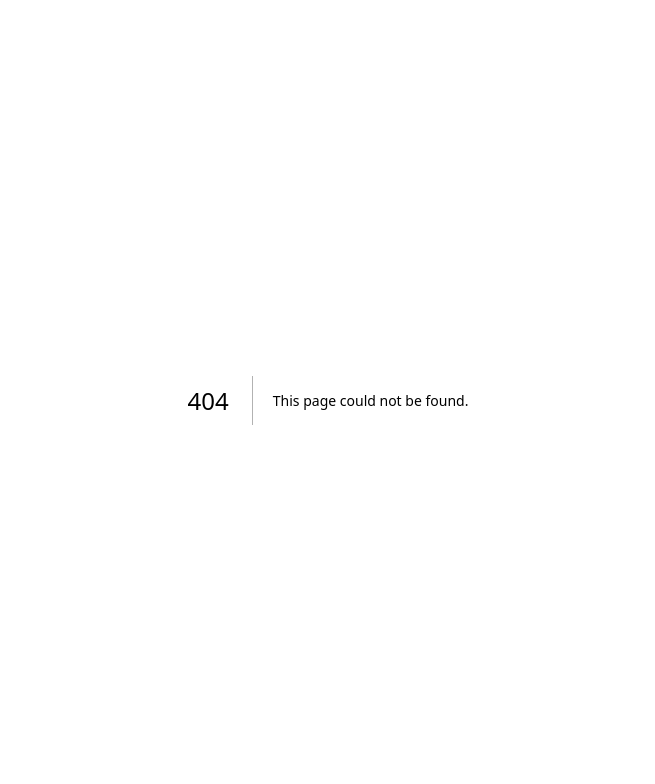
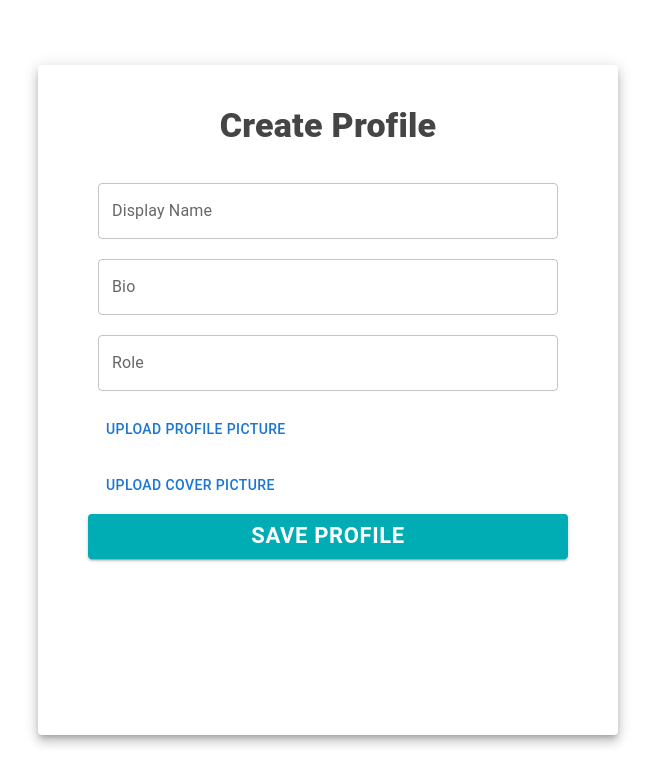
Before and after one commit to mohamed-ma1703976/eduShare, a Next.js app: page /createProfile in a window 1280 px wide. Before the commit this address had no page. Shown: the top 784 px of the page, without its empty margins (312-967 px from the left). Built offline with nearby package versions, Linux system fonts and the light colour scheme.

Commit message:
CreateProfile

```diff
--- /dev/null
+++ b/pages/createProfile.js
@@ -0,0 +1,189 @@
+// createProfile.js
+import React, { useContext, useState } from "react";
+import { AuthContext } from "../hooks/AuthProvider";
+import {
+  Button,
+  Grid,
+  Paper,
+  Stack,
+  TextField,
+  Typography,
+  Link,
+  Alert,
+  InputAdornment,
+  IconButton,
+} from "@mui/material";
+import { Visibility, VisibilityOff } from "@mui/icons-material";
+import { Box } from "@mui/system";
+import { useRouter } from "next/router";
+import { app } from "../Firebase/Firebase";
+import { getFirestore, doc, setDoc } from "firebase/firestore";
+import { getStorage, ref, uploadBytes, getDownloadURL } from "firebase/storage";
+
+
+export default function CreateProfile() {
+  const router = useRouter();
+
+  const [profileData, setProfileData] = useState({
+    displayName: "",
+    bio: "",
+    profilePicture: null,
+    coverPicture: null,
+    role: "",
+    collection: "",
+  });
+  async function handleSave(e) {
+    e.preventDefault();
+
+    const { userId } = useContext(AuthContext);
+    const db = getFirestore(app);
+    const userDocRef = doc(db, profileData.role === "student" ? "Student" : "Instructor", userId);
+
+    // Uploading profile picture and cover picture
+    const storage = getStorage(app);
+    const profilePictureRef = ref(storage, `profile_pictures/${userId}`);
+    const coverPictureRef = ref(storage, `cover_pictures/${userId}`);
+
+    if (profileData.profilePicture) {
+      const profilePictureSnapshot = await uploadBytes(
+        profilePictureRef,
+        profileData.profilePicture
+      );
+      const profilePictureURL = await getDownloadURL(
+        profilePictureSnapshot.ref
+      );
+      profileData.profilePicture = profilePictureURL;
+    }
+
+    if (profileData.coverPicture) {
+      const coverPictureSnapshot = await uploadBytes(
+        coverPictureRef,
+        profileData.coverPicture
+      );
+      const coverPictureURL = await getDownloadURL(coverPictureSnapshot.ref);
+      profileData.coverPicture = coverPictureURL;
+    }
+
+    // Update the user document with the new profile data
+    await updateDoc(userDocRef, {
+      displayName: profileData.displayName,
+      bio: profileData.bio,
+      profilePicture: profileData.profilePicture,
+      coverPicture: profileData.coverPicture,
+    });
+
+    // Navigate based on the user's role
+    if (profileData.role === "student") {
+      router.push("/Student/Profile");
+    } else if (profileData.role === "instructor") {
+      router.push("/Instructor/Profile");
+    }
+  }
+  const handleInputChange = (event) => {
+    const { name, value } = event.target;
+    setProfileData({ ...profileData, [name]: value });
+  };
+  return (
+    <Grid container justifyContent="center" alignItems="center" height="100vh">
+      <Paper
+        sx={{
+          width: 500,
+          height: 550, // Increased height to accommodate the role field
+          backgroundColor: "white",
+          padding: 5,
+          pb: 10,
+          boxShadow: {
+            xs: "none",
+            md: "0px 4px 5px -2px rgba(0,0,0,0.2),0px 7px 10px 1px rgba(0,0,0,0.14),0px 2px 16px 1px rgba(0,0,0,0.12)",
+          },
+        }}
+      >
+        <Stack direction={"column"} gap={2}>
+          <Typography
+            variant="h4"
+            sx={{
+              color: "#454545",
+              fontWeight: "800",
+              textAlign: "center",
+            }}
+          >
+            Create Profile
+          </Typography>
+          <form
+            style={{
+              display: "flex",
+              flexDirection: "column",
+              margin: "10px 10px 10px 10px",
+            }}
+            onSubmit={handleSave}
+          >
+            <TextField
+              id="displayName"
+              label="Display Name"
+              variant="outlined"
+              name="displayName"
+              value={profileData.displayName}
+              onChange={handleInputChange}
+              sx={{ margin: "10px 10px 10px 10px" }}
+            />
+            <TextField
+              id="bio"
+              label="Bio"
+              variant="outlined"
+              name="bio"
+              value={profileData.bio}
+              onChange={handleInputChange}
+              sx={{ margin: "10px 10px 10px 10px" }}
+            />
+            <TextField
+              id="role"
+              label="Role"
+              variant="outlined"
+              name="role"
+              value={profileData.role}
+              onChange={handleInputChange}
+              sx={{ margin: "10px 10px 10px 10px" }}
+            />
+            <input
+              accept="image/"
+              style={{ display: "none" }}
+              id="profilePicture"
+              type="file"
+              onChange={(e) => handleFileInputChange(e, "profilePicture")}
+            />
+            <label htmlFor="profilePicture">
+              <Button component="span" sx={{ margin: "10px 10px 10px 10px" }}>
+                Upload Profile Picture
+              </Button>
+            </label>
+            <input
+              accept="image/"
+              style={{ display: "none" }}
+              id="coverPicture"
+              type="file"
+              onChange={(e) => handleFileInputChange(e, "coverPicture")}
+            />
+            <label htmlFor="coverPicture">
+              <Button component="span" sx={{ margin: "10px 10px 10px 10px" }}>
+                Upload Cover Picture
+              </Button>
+            </label>
+            <Button
+              sx={{
+                backgroundColor: "#00adb5",
+                height: 45,
+                fontSize: 22,
+                fontWeight: "bold",
+              }}
+              variant="contained"
+              type="submit"
+            >
+              Save Profile
+            </Button>
+          </form>
+        </Stack>
+      </Paper>
+    </Grid>
+  );
+
+}
```
Also changed, not shown: pages/Student/Profile.js (+41 -59 lines).
